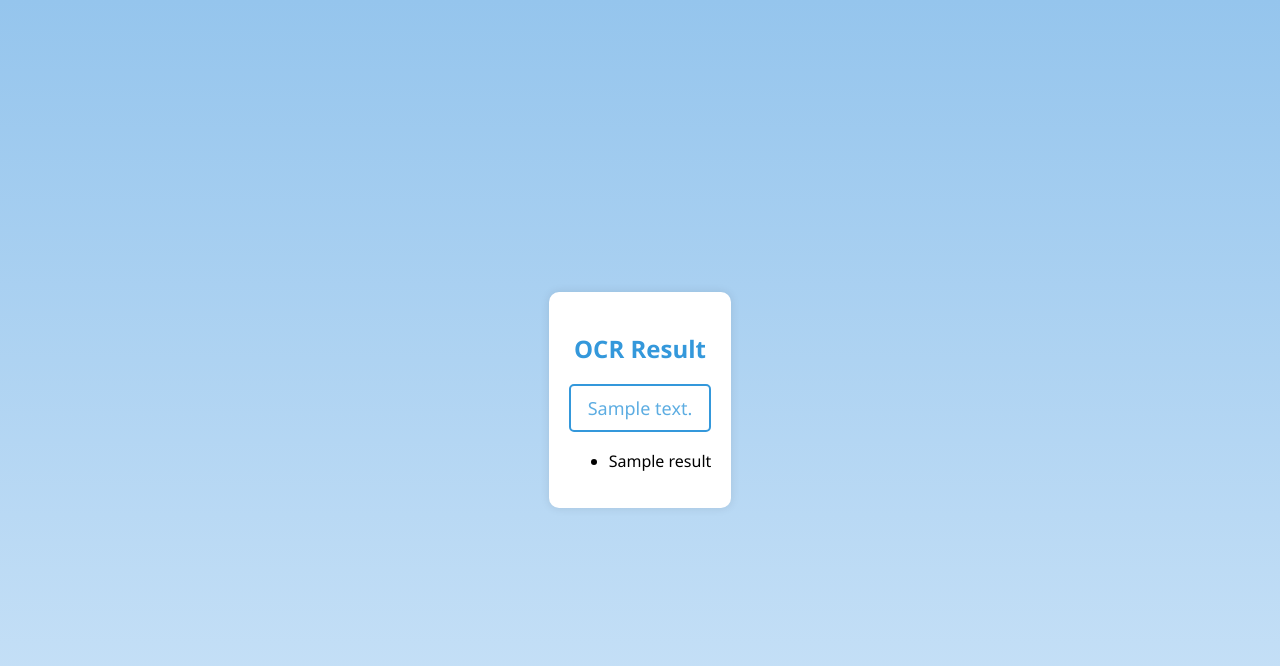
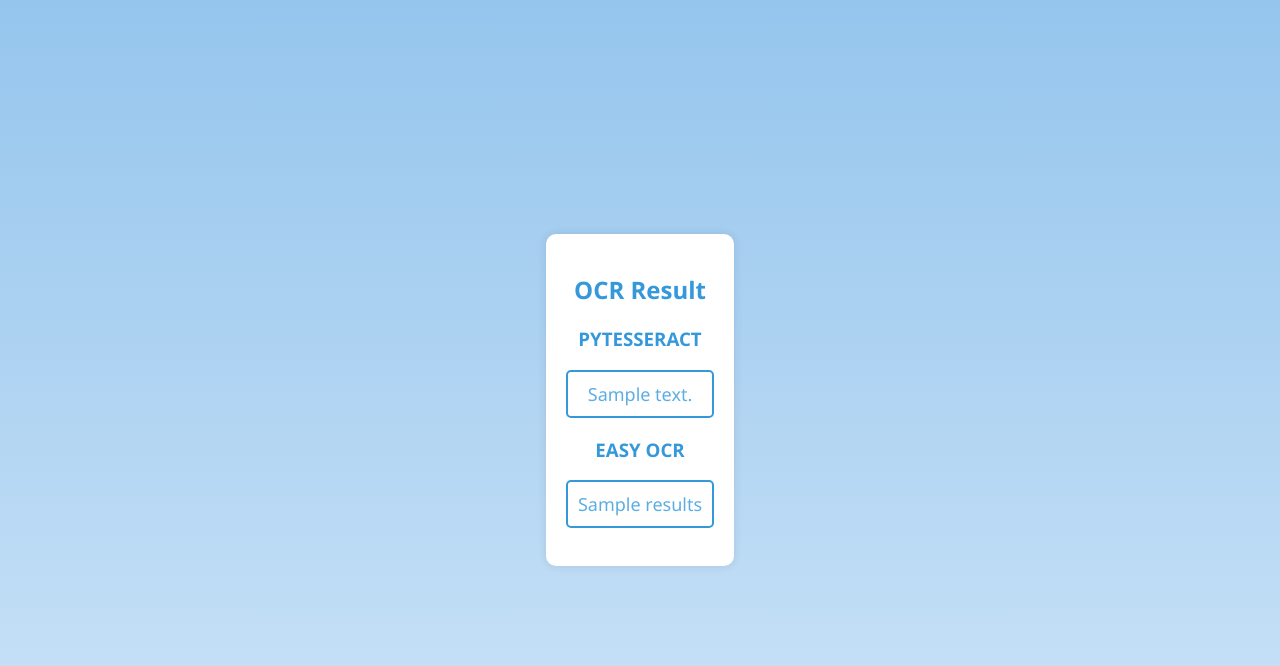
Before and after one commit to hillary-254/metervision, a Django app: template metervision/ocr_app/templates/ocr_app/result.html in a window 1280 px wide. Shown: the top 666 px of the page. Run offline with Django 4.2, Linux system fonts and the light colour scheme; the template is opened without the code that fills it: most values are stand-ins (such as "Sample title", 1, 10 or a date in 2020).

Commit message:
Changed display formatting
- Removed extra information from easyocr results
- Formatted easyocr results from list to single line

```diff
--- a/metervision/ocr_app/templates/ocr_app/result.html
+++ b/metervision/ocr_app/templates/ocr_app/result.html
@@ -25,7 +25,7 @@
             box-shadow: 0 0 10px rgba(0, 0, 0, 0.1);
         }
 
-        h2 {
+        h2, h3 {
             color: #3498db;
         }
 
@@ -43,15 +43,13 @@
 <body>
     <div class="container">
         <h2>OCR Result</h2>
+        <h3>PYTESSERACT</h3>
         {% if text %}
             <p>{{ text }}</p>
         {% endif %}
+        <h3>EASY OCR</h3>
         {% if results %}
-            <ul>
-                {% for result in results %}
-                    <li>{{ result }}</li>
-                {% endfor %}
-            </ul>
+            <p>{{ results }}</p>
         {% endif %}
     </div>
 </body>
```
Also changed, not shown: metervision/ocr_app/views.py (+7 -7 lines).
